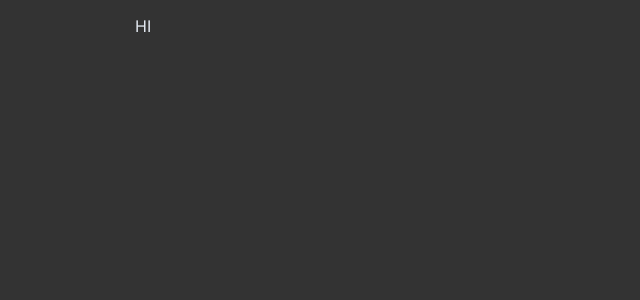
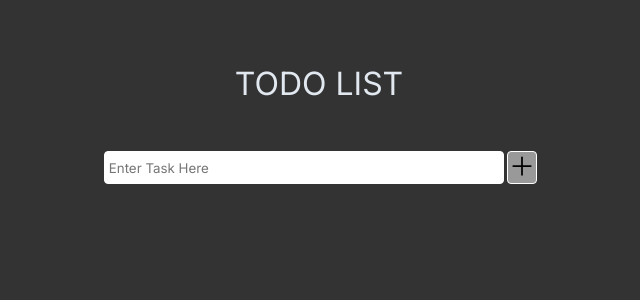
Before and after one commit to valdcarl/todo-list-cv, a React (Vite) app: page / in a window 1280 px wide. Shown: the top 300 px of the page, without its empty margins (321-961 px from the left). Built offline with nearby package versions, Linux system fonts and the light colour scheme.

Commit message:
-Setup initial input for task on form with button -Setup starting point for css for form/input/button

```diff
--- a/index.html
+++ b/index.html
@@ -10,7 +10,7 @@
     <link rel="preconnect" href="https://fonts.gstatic.com" crossorigin>
     <link href="https://fonts.googleapis.com/css2?family=Inter:wght@100;200;300;400;500;600;700;800;900&family=Roboto:ital,wght@0,100;0,300;0,400;0,500;0,700;0,900;1,100;1,300;1,400;1,500;1,700;1,900&display=swap" rel="stylesheet">
 
-    <title>Vite + React</title>
+    <title>Todo List by Carlos Valdez</title>
   </head>
   <body>
     <div id="root"></div>
--- a/package.json
+++ b/package.json
@@ -10,6 +10,7 @@
     "preview": "vite preview"
   },
   "dependencies": {
+    "@heroicons/react": "^2.0.18",
     "react": "^18.2.0",
     "react-dom": "^18.2.0"
   },
--- a/src/App.jsx
+++ b/src/App.jsx
@@ -1,10 +1,20 @@
+import { PlusIcon } from '@heroicons/react/24/solid';
 import "./styles.css";
-
 
 function App() {
   return (
-    <div>
-      HI
+    <div className='container'>
+      <h1 className='app-header'>TODO LIST</h1>
+      <form className='new-task-form'>
+        <div className='form-row'>
+          <div className='form-input-element'>
+            <label htmlFor='task'></label>
+            <input type='text' id='task' placeholder=" Enter Task Here"/>
+            <button className='add-task-btn' aria-label='Add Task' type='submit'><PlusIcon/>
+            </button>
+          </div>
+        </div>
+      </form>
     </div>
   )
 }
--- a/src/styles.css
+++ b/src/styles.css
@@ -12,7 +12,49 @@ body {
     color: #e2e8f0;             /* Tailwind Slate 200 */
     margin: 0 auto;
     padding: 1rem;
-    max-width: 400px;
+    /* max-width: 400px; */
 }
 
 /* rest of the css will be forms/buttons/lists/rows/etc. to be determined */
+.app-header {
+    font-weight: 400;
+    text-align: center;
+    padding: 3rem;
+}
+
+.new-task-form {
+    display: flex;
+    flex-direction: column;
+    gap: 0.5rem;
+    align-items: center;
+}
+
+.form-row {
+    display: flex;
+    flex-direction: column;
+    gap: 0.1rem;
+}
+
+.form-input-element {
+    display: flex;
+    flex-direction: row;
+    gap: 0.2rem;
+}
+
+#task {
+    min-width: 400px;
+    border: 1px solid hsl(0, 0%, 100%);
+    border-radius: 0.25rem;
+}
+
+.add-task-btn {
+    width: 30px;
+    background: hsla(0, 100%, 100%, 0.50);
+    border: 1px solid hsl(0, 0%, 100%);
+    border-radius: 0.25rem;
+    cursor: pointer;
+}
+
+.add-task-btn:hover, .add-task-btn:focus-visible {
+    color: white;
+}
```
Also changed, not shown: 1 other file (tests, documents, lock files or other folders).
